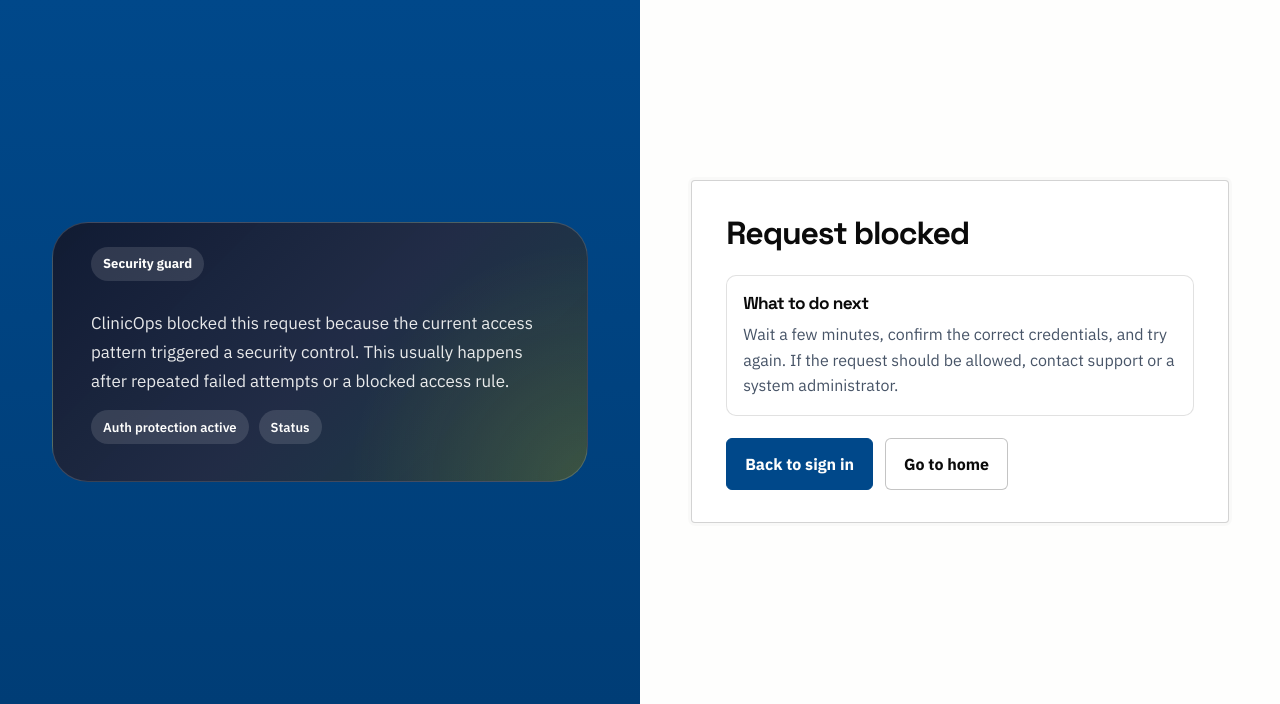
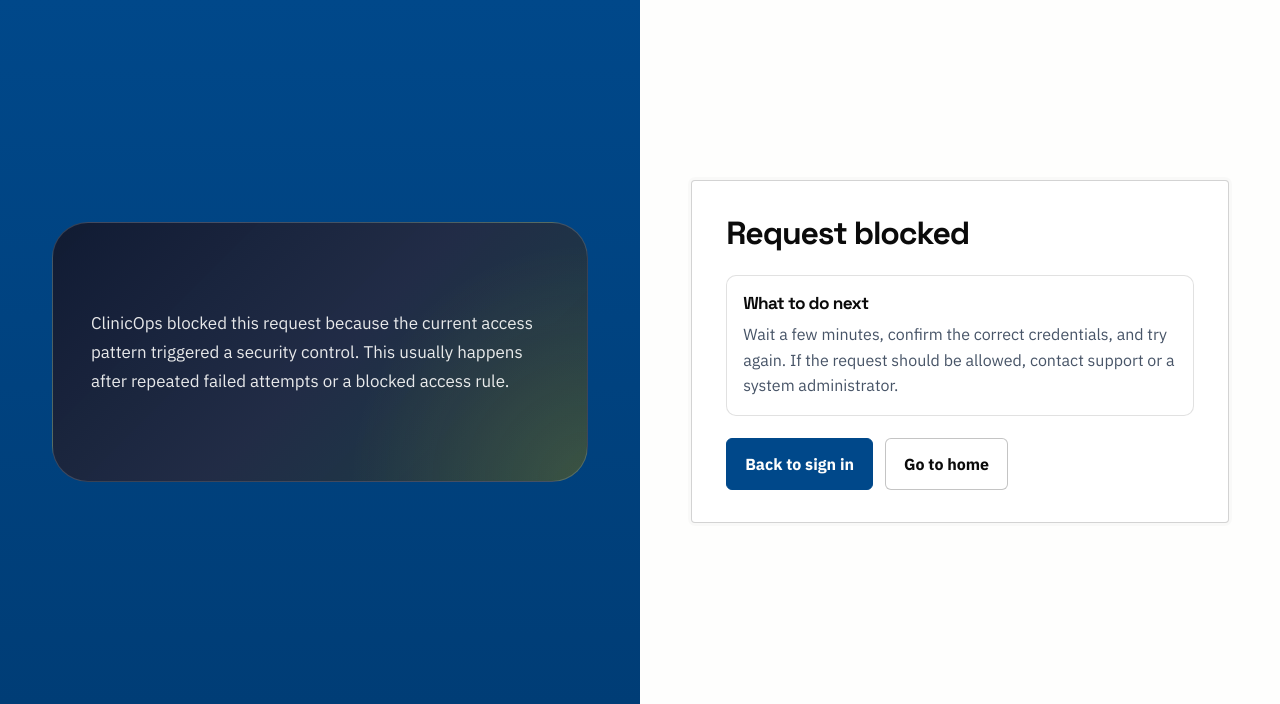
Before and after one commit to pinoyvaautomation/Clinicops, a Django app: template templates/security_guard.html in a window 1280 px wide. Shown: the part 96-800 px from the top of the page. Run offline with Django 5.2, Linux system fonts and the light colour scheme; the template is opened without the code that fills it, so the values that code supplies are empty.

Commit message:
Remove security guard hero chips

```diff
--- a/templates/security_guard.html
+++ b/templates/security_guard.html
@@ -1,15 +1,10 @@
 {% extends "public_shell.html" %}
 
 {% block title %}{{ title }}{% endblock %}
-{% block hero_eyebrow %}Security guard {{ status_code }}{% endblock %}
+{% block hero_eyebrow %}{% endblock %}
 {% block hero_title %}{{ title }}{% endblock %}
 {% block hero_text %}ClinicOps blocked this request because the current access pattern triggered a security control. This usually happens after repeated failed attempts or a blocked access rule.{% endblock %}
-{% block hero_meta %}
-  <div class="hero-meta">
-    <span class="pill">Auth protection active</span>
-    <span class="pill">Status {{ status_code }}</span>
-  </div>
-{% endblock %}
+{% block hero_meta %}{% endblock %}
 {% block panel_title %}Request blocked{% endblock %}
 {% block panel_intro %}
   <p class="panel-copy">{{ message }}</p>
```
